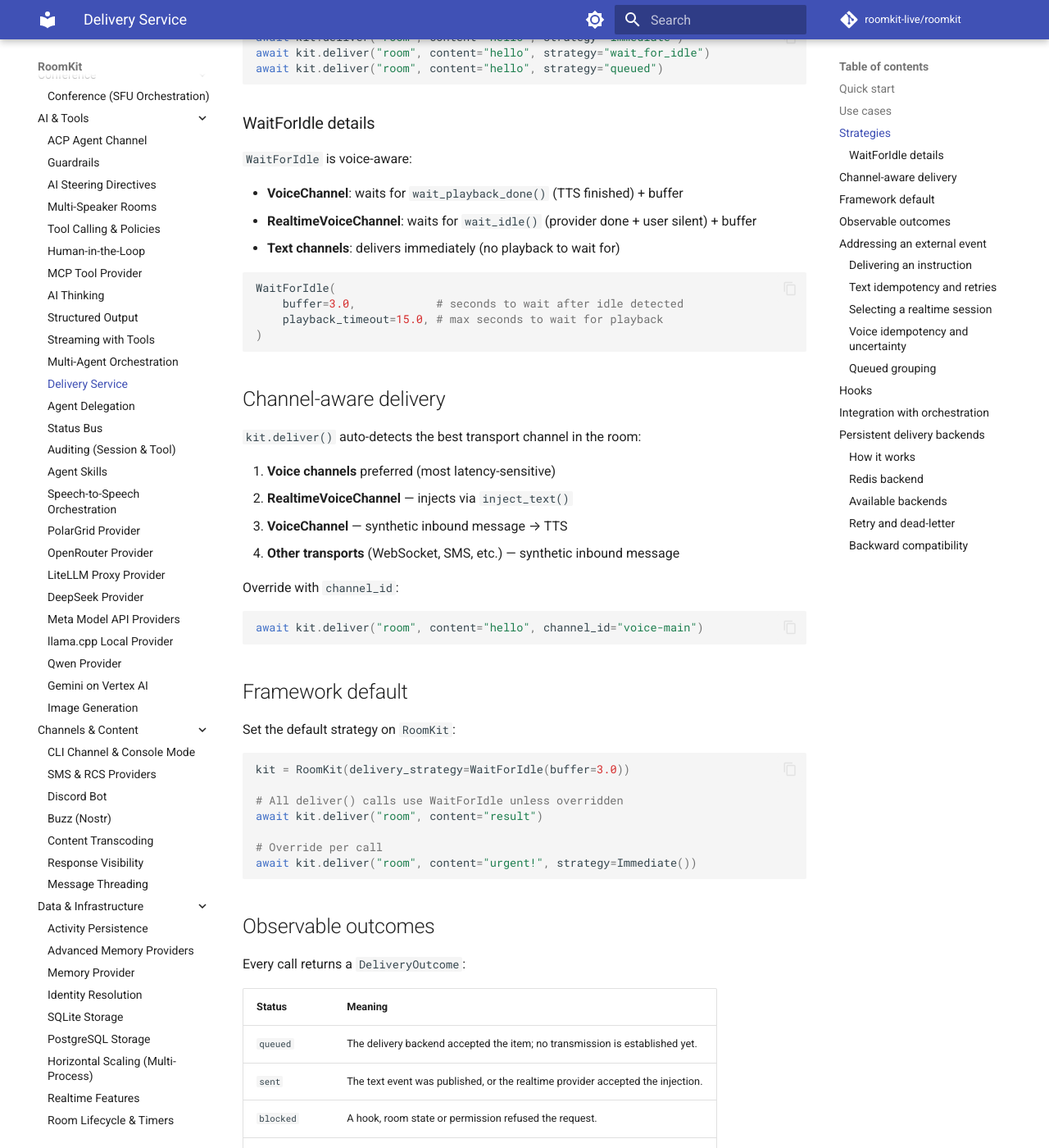
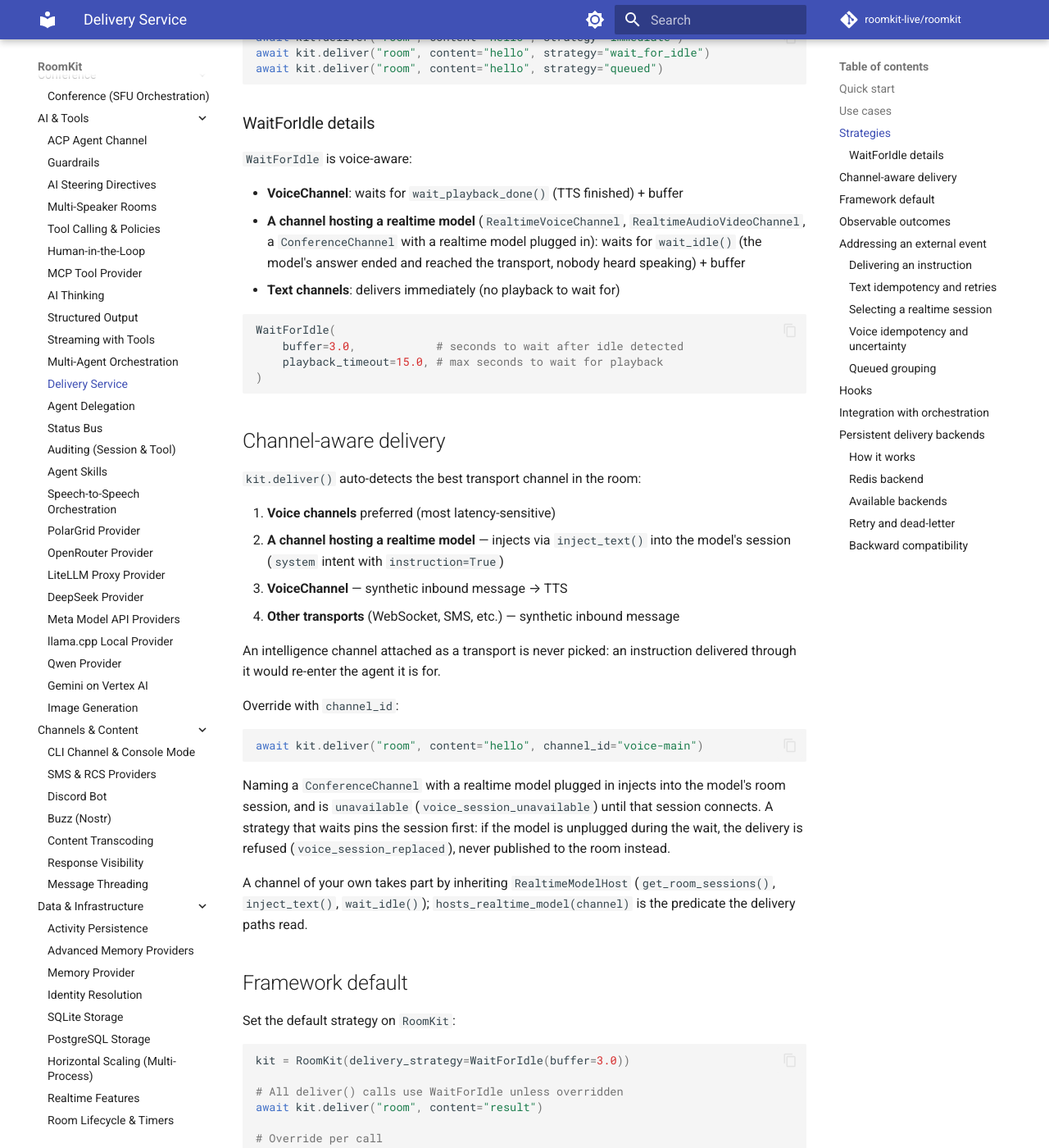
Before and after one commit to roomkit-live/roomkit-docs, an MkDocs documentation site: the page built from docs/guides/delivery.md, in a window 1280 px wide and 1400 px high, scrolled down 1352 px. Shown: the whole window at 82% size. Built offline with MkDocs 1.6.1 and Material for MkDocs 9.7.7, drawn with Linux system fonts in a browser that asks for light colours; comment, search, counter and statistics services are not loaded.

Commit message:
docs(delivery): a channel hosting a realtime model, a conference included, is waited on and injected the same way; RealtimeModelHost reference (RMK-501)

````diff
--- a/docs/guides/delivery.md
+++ b/docs/guides/delivery.md
@@ -56,7 +56,7 @@ await kit.deliver("room", content="hello", strategy="queued")
 `WaitForIdle` is voice-aware:
 
 - **VoiceChannel**: waits for `wait_playback_done()` (TTS finished) + buffer
-- **RealtimeVoiceChannel**: waits for `wait_idle()` (provider done + user silent) + buffer
+- **A channel hosting a realtime model** (`RealtimeVoiceChannel`, `RealtimeAudioVideoChannel`, a `ConferenceChannel` with a realtime model plugged in): waits for `wait_idle()` (the model's answer ended and reached the transport, nobody heard speaking) + buffer
 - **Text channels**: delivers immediately (no playback to wait for)
 
 ```python
@@ -71,15 +71,28 @@ WaitForIdle(
 `kit.deliver()` auto-detects the best transport channel in the room:
 
 1. **Voice channels** preferred (most latency-sensitive)
-2. **RealtimeVoiceChannel** — injects via `inject_text()`
+2. **A channel hosting a realtime model** — injects via `inject_text()` into the model's session (`system` intent with `instruction=True`)
 3. **VoiceChannel** — synthetic inbound message → TTS
 4. **Other transports** (WebSocket, SMS, etc.) — synthetic inbound message
+
+An intelligence channel attached as a transport is never picked: an instruction
+delivered through it would re-enter the agent it is for.
 
 Override with `channel_id`:
 
 ```python
 await kit.deliver("room", content="hello", channel_id="voice-main")
 ```
+
+Naming a `ConferenceChannel` with a realtime model plugged in injects into the
+model's room session, and is `unavailable` (`voice_session_unavailable`) until
+that session connects. A strategy that waits pins the session first: if the
+model is unplugged during the wait, the delivery is refused
+(`voice_session_replaced`), never published to the room instead.
+
+A channel of your own takes part by inheriting `RealtimeModelHost`
+(`get_room_sessions()`, `inject_text()`, `wait_idle()`); `hosts_realtime_model(channel)`
+is the predicate the delivery paths read.
 
 ## Framework default
 
````
Also changed, not shown: docs/api/channel.md (+6 -0 lines), docs/features.md (+2 -2 lines).
